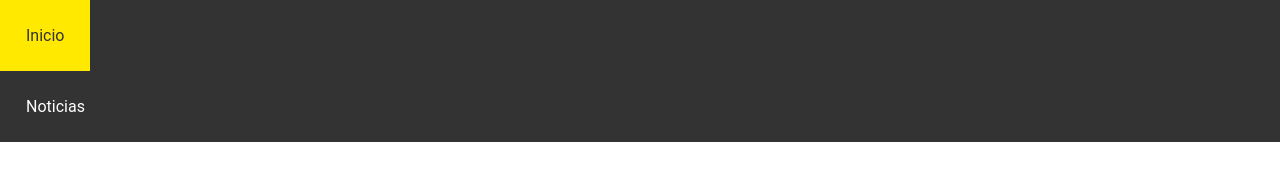
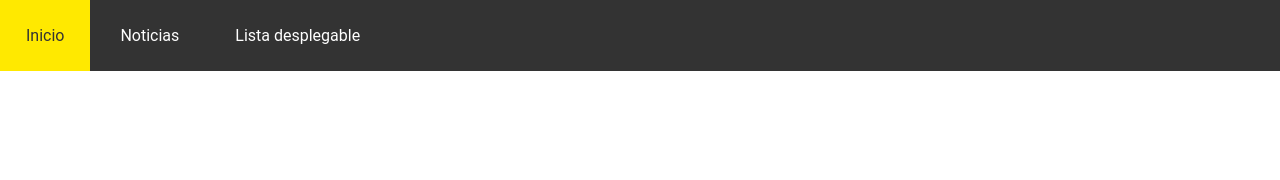
Before and after one commit to marioncastillo/mi-navbar, a plain HTML site: page index.html in a window 1280 px wide. Drawn offline with Linux system fonts and the light colour scheme.

Commit message:
ejercicio terminado

```diff
--- a/assets/css/main.css
+++ b/assets/css/main.css
@@ -11,6 +11,9 @@ ul{
 	font-family: Roboto;
 }
 
+ul li{
+	display: inline-block;
+}
 ul li a{
 	display: inline-block;
 	color: white;
@@ -35,7 +38,7 @@ li a:hover, .dropdown:hover, .dropbtn:hover{
 
 }
 
-.dropdown-content a{
+.dropdown-content a {
 	color: black;
 	padding: 12px 16px;
 	text-decoration: none;
@@ -43,7 +46,7 @@ li a:hover, .dropdown:hover, .dropbtn:hover{
 	text-align: center;
 
 }
-.dropdown-content a:hover{
+.dropdown-content a:hover {
 	background-color: #FFE900;
 
 }
--- a/index.html
+++ b/index.html
@@ -8,17 +8,18 @@
 <body>
 
 	<ul>
-
 		<li><a href="#home">Inicio</a></li>
 		<li><a href="#news">Noticias</a></li>
-	<li class="dropdown"></li>
-	<a href="" class="dropbtn"></a>
+		<li class="dropdown">
+			<a href="" class="dropbtn">Lista desplegable</a>
 			<div class="dropdown-content">
 				<a href="#">Link 1</a>
 				<a href="#">Link 2</a>
 				<a href="#">Link 3</a>
+			</div>
+		</li>
 	</ul>
-</div>
+
 	<script src="assets/js/main.js"></script>
 </body>
 </html>
```
Lines whose indentation alone changed are shown as unchanged.
